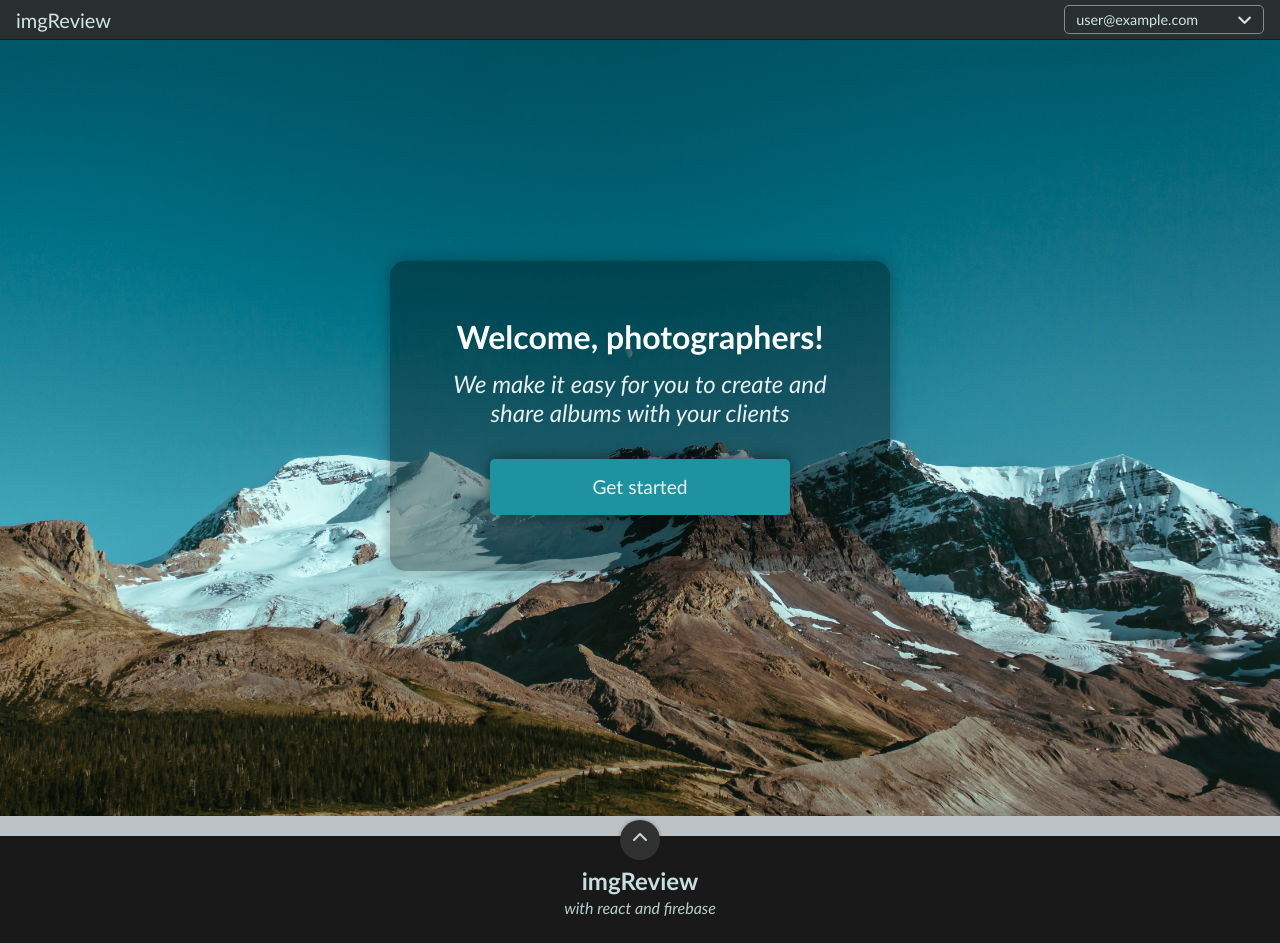
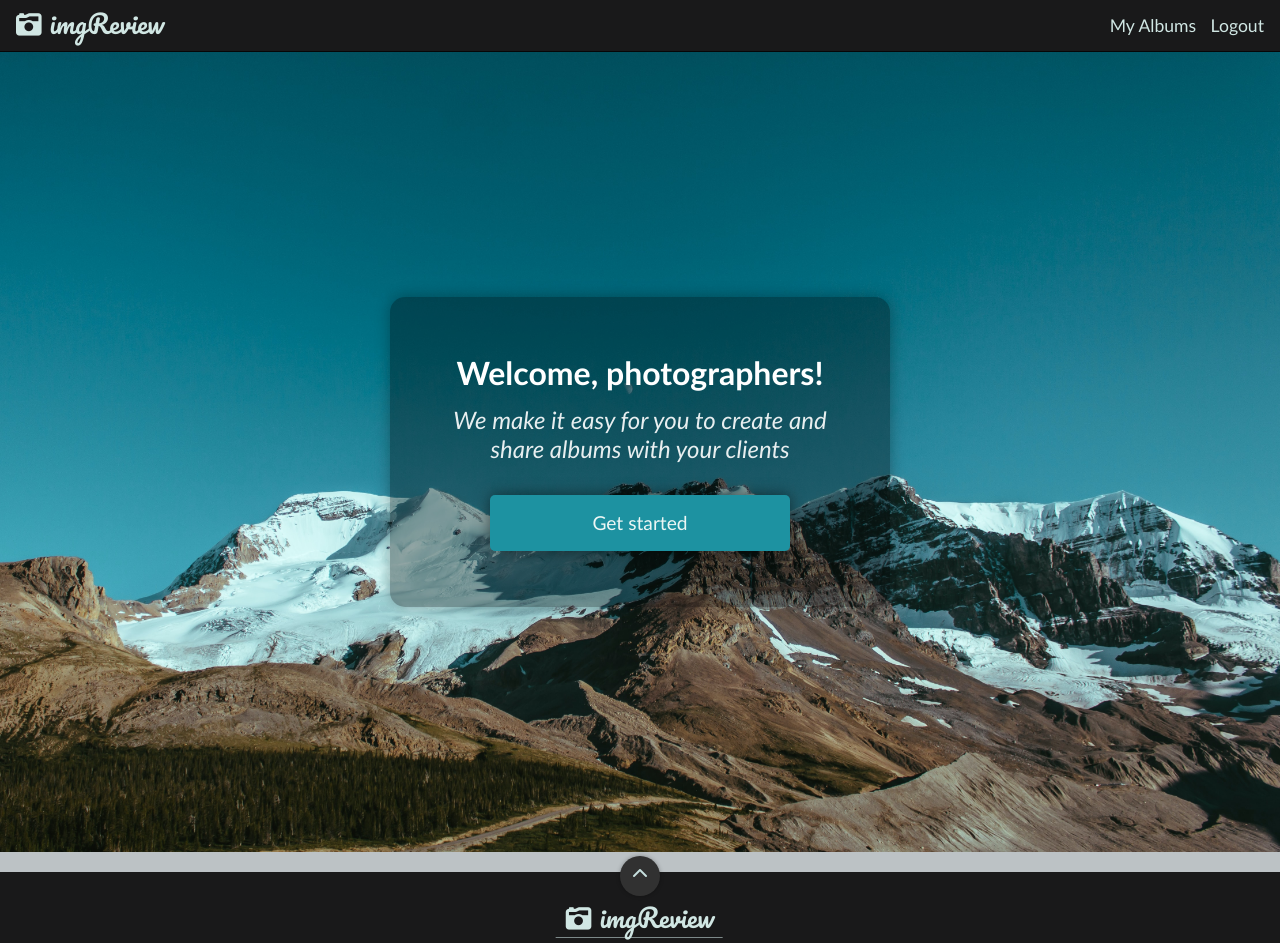
Before and after one commit to clm-1/react-photo-review, a React (Vite) app: page / in a window 1280 px wide. Shown: the top 943 px of the page. Built offline with nearby package versions, Linux system fonts and the light colour scheme; no server answers; sample sign-in values are in the browser's storage.

Commit message:
Navbar and logo fix

```diff
--- a/src/components/Footer.jsx
+++ b/src/components/Footer.jsx
@@ -1,4 +1,5 @@
 import React from 'react'
+import { NavLink } from 'react-router-dom'
 import styles from '../css/Footer.module.css'
 
 const Footer = () => {
@@ -8,7 +9,8 @@ const Footer = () => {
         <i className="fas fa-chevron-up"></i>
       </div>
       <div className={styles.footerContent}>
-        <h2>imgReview</h2>
+        <NavLink className={styles.logoLink} to="/"><i className="fas fa-camera-retro"></i>imgReview</NavLink>
+        <hr />
         <p>with react and firebase</p>
       </div>
     </div>
--- a/src/components/Navbar.jsx
+++ b/src/components/Navbar.jsx
@@ -16,22 +16,11 @@ const Navbar = ({ setShowLoginModal }) => {
 
   return (
     <nav className={styles.navbarWrapper}>
-      <NavLink className={styles.logoLink} to="/">imgReview</NavLink>
-      {currentUser
-        ? <div className={styles.navbarUserWrapper}>
-          <button className={styles.navbarUser} onClick={() => setShowDropdown(!showDropdown)}>
-            <p>{currentUser.email}</p>
-            <i className={`fas ${!showDropdown ? 'fa-angle-down' : 'fa-angle-up'}`}></i>
-          </button>
-          {showDropdown ?
-            <div className={styles.dropdownMenu} onClick={() => setShowDropdown(false)}>
-              <NavLink className={styles.menuItem} to="/albums">Albums</NavLink>
-              <button onClick={handleLogout} className={styles.menuItem}>Logout</button>
-            </div> : ''}
-        </div>
-        : <button className={styles.signInBtn} onClick={() => setShowLoginModal(true)}>Sign in</button>
-      }
-
+      <NavLink className={styles.logoLink} to="/"><i className="fas fa-camera-retro"></i>imgReview</NavLink>
+      <div className={styles.navItems}>
+            { currentUser ? <><NavLink to="/albums">My Albums</NavLink>
+            <button onClick={handleLogout}>Logout</button></> : <button className={styles.signInBtn} onClick={() => setShowLoginModal(true)}>Sign in</button>}
+          </div>
     </nav>
   )
 }
--- a/src/css/Album.module.css
+++ b/src/css/Album.module.css
@@ -1,5 +1,5 @@
 .albumPageWrapper {
-  padding: 40px 1rem 1rem 1rem;
+  padding: .9rem 1rem 1rem;
 }
 
 .albumPageWrapper.isUploading {
--- a/src/css/Albums.module.css
+++ b/src/css/Albums.module.css
@@ -1,5 +1,5 @@
 .albumsWrapper {
-  padding: 40px 1rem 1rem 1rem;
+  padding: .9rem 1rem 1rem;
   display: flex;
   flex-direction: column;
   flex: 1;
@@ -11,16 +11,15 @@
   padding: 1rem;
   border-radius: 10px;
   display: flex;
-  align-items: center;
+  /* align-items: center; */
   box-shadow: 2px 2px 4px rgba(0, 0, 0, 0.3);
   justify-content: space-between;
   align-items: flex-start;
   flex-direction: column;
 }
 
-.userInfo h1 {
+.userInfo h2 {
   position: relative;
-  top: -2px;
   font-weight: 500;
   font-size: clamp(.7rem, calc(.6rem + 3.5vw), 1.7rem);
   width: 100%;
@@ -107,4 +106,8 @@
     overflow: hidden;
     text-overflow: ellipsis;
   }
+
+  .albumsStats {
+    margin-top: 0;
+  }
 }
--- a/src/css/Footer.module.css
+++ b/src/css/Footer.module.css
@@ -17,6 +17,25 @@
 .footerWrapper * {
   text-align: center;
   margin-bottom: .2rem;
+}
+
+.footerContent i {
+  margin-right: .5rem;
+}
+
+.footerContent hr {
+  border: none;
+  border-bottom: 1px solid rgba(208, 230, 227, 0.55);
+  margin-top: -.2rem;
+  width: 110%;
+  transform: translateX(-5%);
+}
+
+.logoLink {
+  font-size: clamp(.9rem, calc(.7rem + 2.5vh), 1.6rem);
+  color: rgb(208, 230, 227);
+  text-decoration: none;
+  font-family: 'Pacifico', cursive;
 }
 
 .footerWrapper h2 {
--- a/src/css/Navbar.module.css
+++ b/src/css/Navbar.module.css
@@ -1,3 +1,5 @@
+@import url('https://fonts.googleapis.com/css2?family=Pacifico&display=swap');
+
 .navbarWrapper {
   z-index: 2000;
   position: fixed;
@@ -7,11 +9,10 @@
   align-items: center;
   width: 100%;
   max-width: 1400px;
-  background: rgb(41, 47, 49);
-  border-bottom: 1px solid rgba(0, 0, 0, 0.4);
-  height: 6vh;
-  min-height: 35px;
-  max-height: 40px;
+  background: rgb(25, 25, 26);
+  border-bottom: 1px solid rgba(0, 0, 0, 0.747);
+  height: 12vh;
+  max-height: 52px;
   padding: 0 1rem;
   color: rgb(208, 230, 227);
 }
@@ -23,72 +24,41 @@
   font-size: .95rem;
 }
 
+.navbarWrapper i {
+  margin-right: .5rem;
+}
+
 .logoLink {
-  font-size: clamp(.7rem, calc(.6rem + 2.5vh), 1.25rem);
+  font-size: clamp(.9rem, calc(.8rem + 2.2vh), 1.3rem);
   color: rgb(208, 230, 227);
+  text-decoration: none;
+  font-family: 'Pacifico', cursive;
+  margin-bottom: .3rem;
+}
+
+.navItems {
+  display: flex;
+  gap: .9rem;
+}
+
+.navItems * {
+  color: rgb(208, 230, 227);
+  background: none;
+  border: none;
+  font-size: clamp(.7rem, calc(.8rem + .5vh), 1rem);
   text-decoration: none;
 }
 
-.navbarUserWrapper {
-  position: relative;
-  width: 200px;
-  display: flex;
-  flex-direction: column;
+.navItems *:hover {
+  color: rgb(234, 241, 240);
 }
 
-.navbarUser {
-  z-index: 1;
-  background: rgb(41, 47, 49);
-  color: rgb(208, 230, 227);
-  position: relative;
-  font-size: .9rem;
-  display: flex;
-  justify-content: space-between;
-  align-items: center;
-  gap: .4rem;
-  padding: .3rem .7rem;
-  border: 1px solid rgb(130, 141, 140);
-  border-radius: 5px;
+@media screen and (min-width: 600px) {
+  .logoLink {
+    font-size: clamp(.9rem, calc(.8rem + 2.5vh), 1.6rem);
+  }
+
+  .navItems * {
+    font-size: clamp(.75rem, calc(.8rem + .7vh), 1.1rem);
+  }
 }
-
-.navbarUser i {
-  font-size: 1.05rem;
-  position: relative;
-  top: 1px;
-}
-
-.navbarUser p {
-  text-align: left;
-  width: 80%;
-  overflow: hidden;
-  text-overflow: ellipsis;
-}
-
-.dropdownMenu {
-  padding: .5rem .7rem;
-  position: absolute;
-  display: flex;
-  flex-direction: column;
-  gap: .5rem;
-  background: rgb(41, 47, 49);
-  width: 100%;
-  bottom: 0;
-  left: 0;
-  border-radius: 0 0 5px 5px;
-  border: 1px solid rgb(130, 141, 140);
-  transform: translateY(97%);
-}
-
-.menuItem {
-  background: none;
-  border: none;
-  text-align: left;
-  font-size: .95rem;
-  color: rgb(208, 230, 227);
-  text-decoration: none;
-  font-weight: 400;
-}
-
-.menuItem:hover {
-  color: rgb(240, 245, 244);
-}
--- a/src/index.css
+++ b/src/index.css
@@ -18,7 +18,7 @@ body {
   width: 100%;
   max-width: 1400px;
   margin: 0 auto 0 auto;
-  padding-top: 1rem;
+  padding-top: min(15vh, 52px);
   padding-bottom: 130px;
   min-height: 100vh;
 }
--- a/src/pages/Albums.jsx
+++ b/src/pages/Albums.jsx
@@ -30,7 +30,7 @@ const Albums = () => {
   return (
     <div className={styles.albumsWrapper}>
       <div className={styles.userInfo}>
-        <h1>{currentUser.email}</h1>
+        <h2>{currentUser.email}</h2>
         {albums.data &&
           <div className={styles.albumsStats}>
             <div className={styles.stat}>
```
